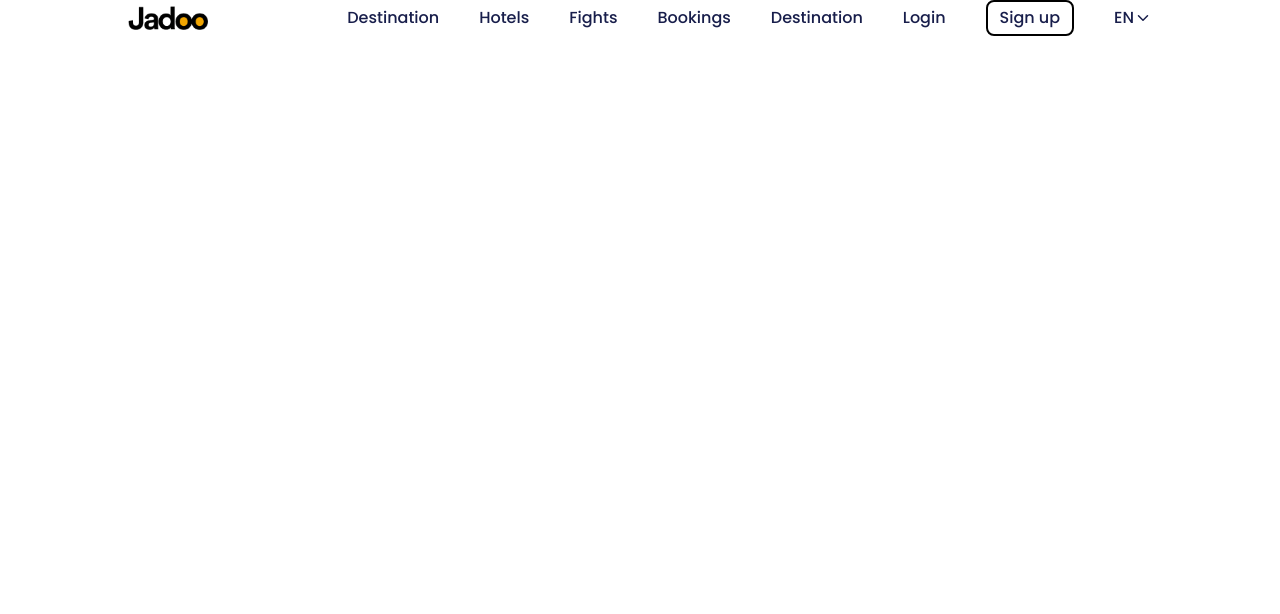
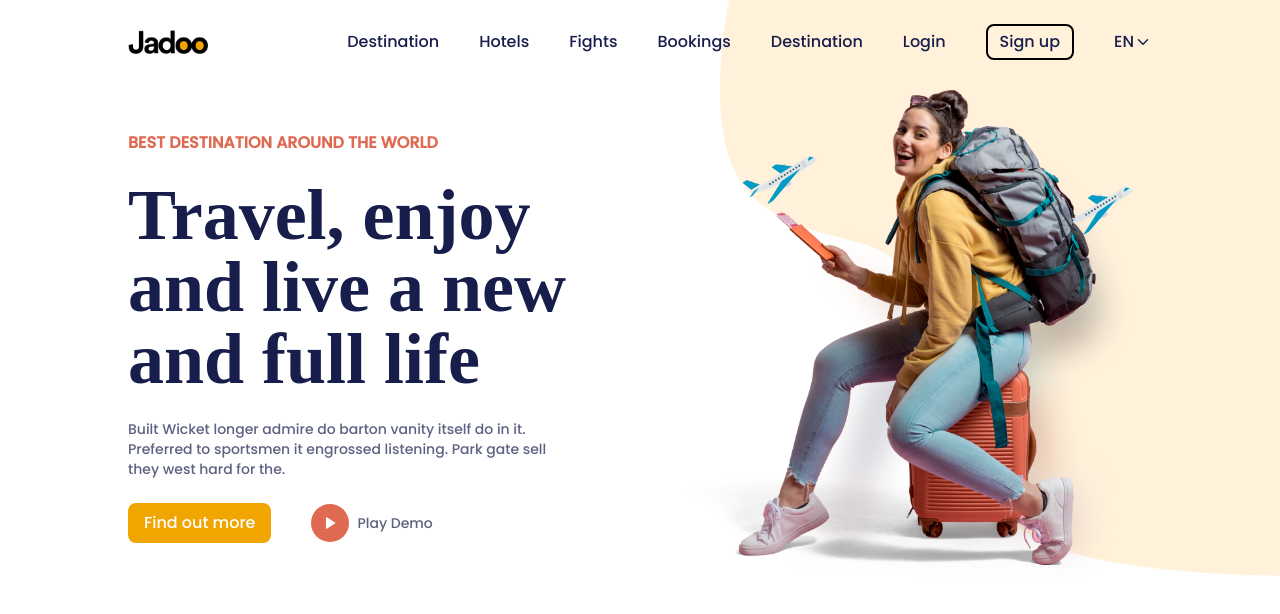
Before and after one commit to KalpitChandekar/Travel_Agence_Jadoo, a Next.js app: page / in a window 1280 px wide. Shown: the top 614 px of the page. Built offline with nearby package versions, Linux system fonts and the light colour scheme; a web font is replaced by a local one.

Commit message:
[feat]: Add Hero section

```diff
--- a/app/page.js
+++ b/app/page.js
@@ -1,9 +1,21 @@
+import Hero from "@/components/Hero";
 import Navbar from "@/components/Navbar";
+import Image from "next/image";
 
 const Page = () => {
   return (
     <div>
-      <Navbar />
+      <div className="relative pt-6">
+        <Navbar />
+        <Hero />
+        <Image
+          src="/mainbg.png"
+          width={704}
+          height={724}
+          alt="mainbg"
+          className="absolute top-0 right-0 -z-20 w-[35rem]"
+        />
+      </div>
     </div>
   );
 };
```
